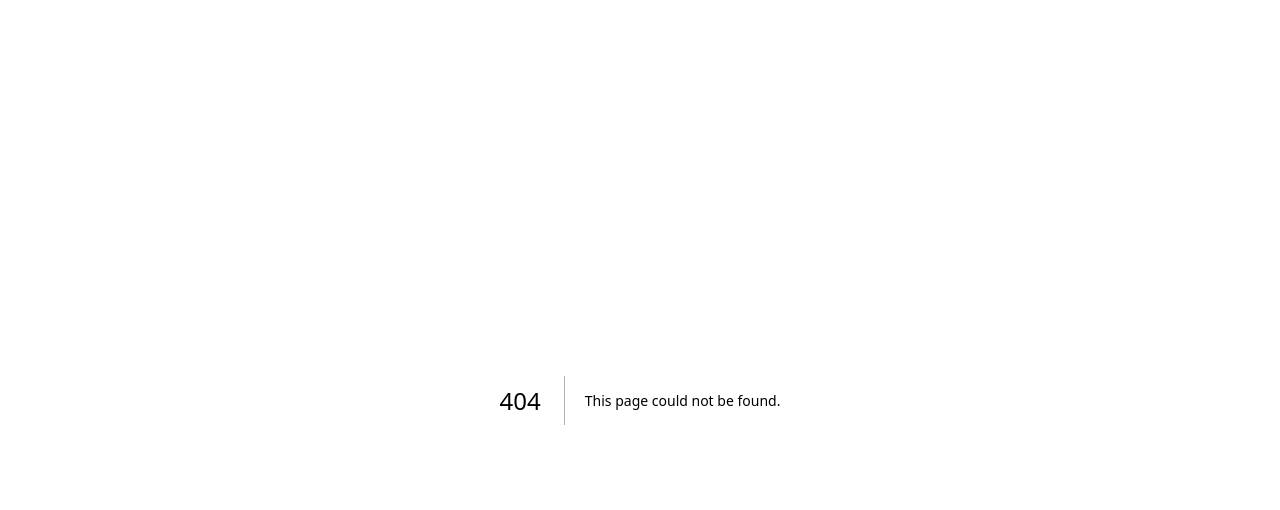
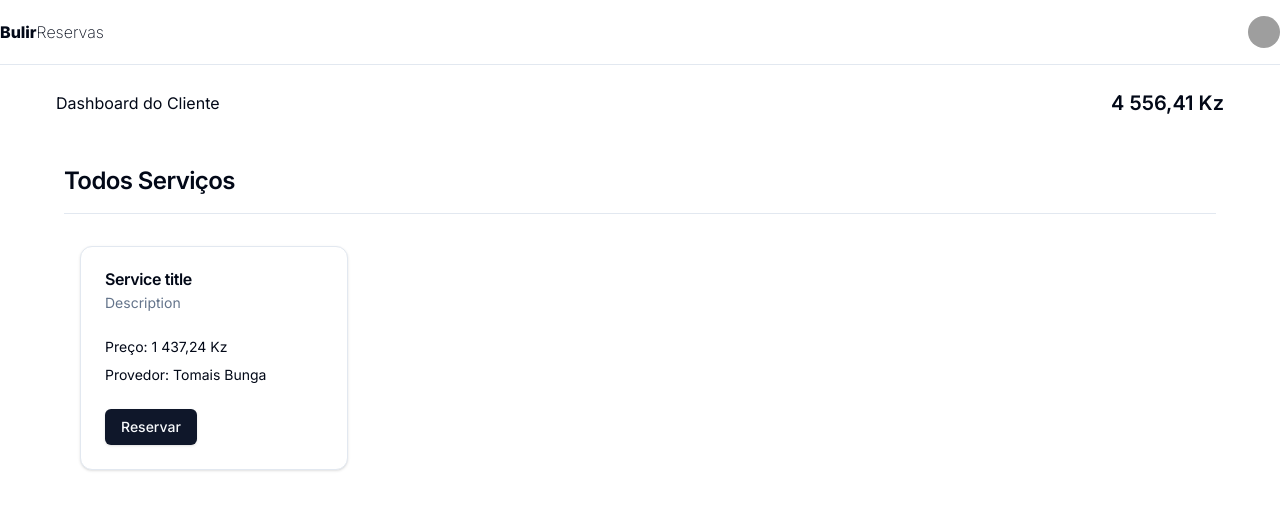
Before and after one commit to jsilva23/Bulir-Frontend, a Next.js app: page /customer in a window 1280 px wide. Before the commit this address had no page. Shown: the top 510 px of the page. Built offline with nearby package versions, Linux system fonts and the light colour scheme; grey boxes are pictures that could not be loaded.

Commit message:
create customer dashboard

```diff
--- /dev/null
+++ b/app/customer/page.tsx
@@ -0,0 +1,47 @@
+import React from 'react';
+
+import AppHeader from '@/components/common/app-header';
+import { Separator } from '@/components/ui/separator';
+import { ServiceCard } from '@/components/customer/service-card';
+import { formatBalance } from '@/lib/utils';
+
+async function UserApp() {
+  return (
+    <>
+      <AppHeader />
+      <div className='bg-background border-t'>
+        <div className='container'>
+          <div>
+            <div className='flex items-center p-6 justify-between'>
+              <div>
+                <span>Dashboard do Cliente</span>
+              </div>
+
+              <h3 className='text-xl font-semibold'>
+                {formatBalance(4556.41)}
+              </h3>
+            </div>
+
+            <div className='h-full px-4 py-6 lg:px-8'>
+              <div className='flex items-center justify-between'>
+                <div className='space-y-1'>
+                  <h2 className='text-2xl font-semibold tracking-tight'>
+                    Todos Serviços
+                  </h2>
+                </div>
+              </div>
+              <Separator className='my-4' />
+
+              <div className='grid grid-cols-1 sm:grid-cols-2 md:grid-cols-3 lg:grid-cols-4 gap-4 p-4'>
+                <ServiceCard />
+
+              </div>
+            </div>
+          </div>
+        </div>
+      </div>
+    </>
+  );
+}
+
+export default UserApp;
--- /dev/null
+++ b/components/customer/service-card.tsx
@@ -0,0 +1,28 @@
+import {
+  Card,
+  CardContent,
+  CardDescription,
+  CardFooter,
+  CardHeader,
+  CardTitle,
+} from '@/components/ui/card';
+import { Button } from '../ui/button';
+import { formatBalance } from '@/lib/utils';
+
+export function ServiceCard() {
+  return (
+    <Card>
+      <CardHeader>
+        <CardTitle>Service title</CardTitle>
+        <CardDescription>Description</CardDescription>
+      </CardHeader>
+      <CardContent className='space-y-2'>
+        <p className='text-sm'>Preço: {formatBalance(1437.239)}</p>
+        <p className='text-sm'>Provedor: Tomais Bunga</p>
+      </CardContent>
+      <CardFooter className='flex justify-between gap-5'>
+        <Button>Reservar</Button>
+      </CardFooter>
+    </Card>
+  );
+}
```
